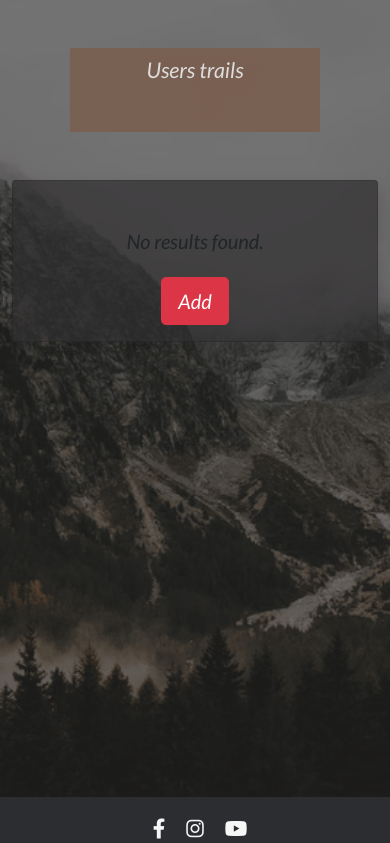
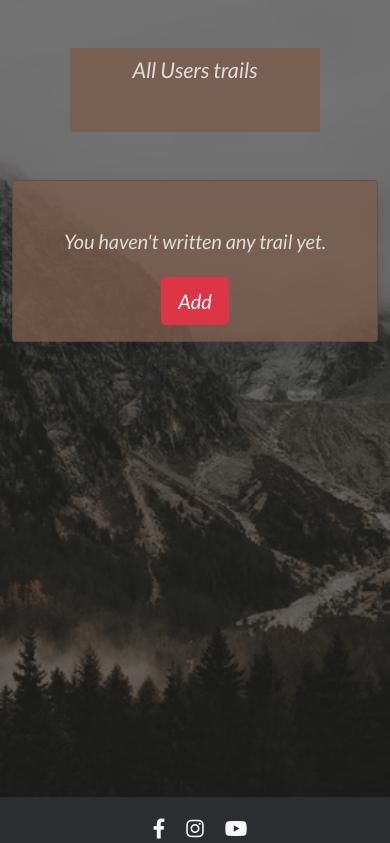
Before and after one commit to KonstantinaStrantzali/MyTrail-App-Project, a Flask app: page /manage_trails in a window 390 px wide. Shown: the part 63-906 px from the top of the page. Run offline with Flask 2, Linux system fonts and the light colour scheme; data that the repository does not hold is empty; some libraries are stand-ins or nearby versions.

Commit message:
final alterations, amends on responsive layout

```diff
--- a/app.py
+++ b/app.py
@@ -322,4 +322,4 @@ if __name__ == "__main__":
     app.run(
         host=os.environ.get("IP", "0.0.0.0"),
         port=int(os.environ.get("PORT", "5000")),
-        debug=False)
+        debug=True)
--- a/static/css/style.css
+++ b/static/css/style.css
@@ -1,7 +1,7 @@
 @import url('https://fonts.googleapis.com/css2?family=Lato:ital,wght@1,300;1,400&family=Permanent+Marker&display=swap');
 
 body {
-  margin-bottom: 5%;
+  margin-bottom:5%;
   font-family: 'Lato', sans-serif;
   background-color: #2C2D31;
 }
@@ -11,7 +11,6 @@ html {
   font-family: 'Lato', sans-serif;
   position: relative;
   padding-bottom: 35px;
-
   min-height: 100vh;
 
 }
@@ -37,7 +36,6 @@ html {
   margin-top: 0;
   background-size: cover;
   box-shadow: inset 0 0 0 2000px rgba(37, 36, 37, 0.61);
-
 }
 
 .register-hero-image {
@@ -70,8 +68,6 @@ html {
   padding-bottom: 10px;
 }
 
-
-
 .search-bar-icon {
   font-size: 20px;
   margin-right: 10px;
@@ -82,7 +78,6 @@ html {
 .navbar {
   background-color: #2C2D31 !important;
 }
-
 
 .navbar-brand {
   color: #DEDDDB;
@@ -120,8 +115,6 @@ html {
   font-size: 15px;
 
 }
-
-
 
 /* Buttons */
 .btn-welcome {
@@ -199,8 +192,6 @@ html {
   color: #DEDDDB;
 }
 
-
-
 .btn-delete:hover,
 .btn-search:hover {
   background-color: #2C2D31;
@@ -242,7 +233,6 @@ footer {
 
 .card {
   background-color: rgba(48, 47, 48, 0.699);
-
 
 }
 
@@ -372,10 +362,6 @@ footer {
 .profile-card {
   background-color: rgba(122, 92, 73, 0.781);
   color: #DEDDDB;
-  width: 100%;
-  position: relative;
-
-
 }
 
 .trail-content {
--- a/static/js/script.js
+++ b/static/js/script.js
@@ -17,7 +17,7 @@
 /* form input validation */
     function checkInput(input) {
       const value = input.value;
-      if (value.length <= 1) {
+      if (value.length < 1) {
         input.classList.remove("is-valid");
         input.classList.add("is-invalid");
       }
--- a/templates/manage-trails.html
+++ b/templates/manage-trails.html
@@ -1,73 +1,71 @@
 {% extends "base.html" %}
 {% block content %}
 
-<section class="hero-image">
-  <div class="container-fluid">
-    <div class="row justify-content-center mb-3">
-      <h4 class="username text-center my-5">Users trails</h4>
+<section class="hero-image pb-1">
+  <div class="container-fluid ">
+    <div class="row justify-content-center">
+      <h4 class="username text-center my-5"> All Users trails</h4>
       {% if trails %}
       {% for trail in trails %}
-      <div class="container-fluid">
-        <!-- Cards to display list of users trails -->
-        <div class="card-profile pt-5 shadow p-3 mb-5 rounded profile-card">
+      <!-- Cards to display list of trails -->
+      <div class="card pt-5 shadow p-3 mb-5 rounded profile-card">
         <div class="row">
           {% if trail.image_url %}
           <div class="col-md-4 col-4 d-none d-md-block">
-              <img src="{{ trail.image_url }}" class="img-thumbnail" alt="Trail image">
+            <img src="{{ trail.image_url }}" class="img-thumbnail float-start" alt="Trail image">
           </div>
           {% else %}
-            <div class="col-4  d-none d-md-block">
-              <img src="/static/images/signIn-image.png" class="img-thumbnail" alt="Default image">
+          <div class="col-md-4  col-4  d-none d-md-block">
+            <img src="/static/images/default-image.png" class="img-thumbnail float-start" alt="Default image ">
           </div>
+
           {% endif %}
+
           <div class="col-4 col-md-4 col-lg-2">
             <div class="mt-md-5 mb-4 trail-content">{{ trail.title }}</div>
           </div>
           <div class="col-4 col-md-2  col-lg-2 d-none d-lg-block">
             <div class="mt-5 trail-content">{{ trail.location}}</div>
           </div>
-            <div class="col-4 col-md-2 col-lg-1  mt-md-5">
+          <div class="col-4  col-md-2 col-lg-1 mt-md-5">
             <div class="push">
               <a href="{{ url_for('edit_trail', trail_id=trail._id ) }}" class="btn-edit-trail">
                 Edit
               </a>
             </div>
           </div>
+          <!-- Button trigger modal -->
           <div class="col-4 col-md-2 col-lg-1 mt-md-5">
-              <button type="button" class="btn btn-lg btn-delete-trail text-shadow btn-danger" data-bs-toggle="modal"
+            <button type="button" class="btn text-shadow btn-lg btn-delete-trail btn-danger" data-bs-toggle="modal"
               data-bs-target="#modal-{{ trail._id }}">
               Delete
             </button>
           </div>
         </div>
       </div>
-      </div>
-    </div>
   {% endfor %}
+
   {% else %}
   <div class="container-fluid">
-        <div class="card pt-5 shadow p-3 mb-5 rounded" id="profile-card">
+    <div class="card pt-5 shadow p-3 mb-5 rounded profile-card">
       <div class="row text-center ">
-            <h5 class="col-12 mb-4">
-              No results found.
+        <h5 class="col-12 mb-4 trail-content">
+          You haven't written any trail yet.
         </h5>
         <div class="col-12 text-center">
           <a class="btn btn-danger btn-lg" href="{{ url_for('add_trail') }}">Add</a>
         </div>
       </div>
     </div>
-      </div>
-    </div>
-  </div>
-</div>
     {% endif %}
-</section>
+
     <!-- Modal -->
     {% for trail in trails %}
-  <div class="modal fade" id="modal-{{ trail._id }}" tabindex="-1" aria-labelledby="{{ trail._id }}" aria-hidden="true">
-    <div class="modal-dialog">
-      <div class="modal-content" id="{{ trail._id }}">
-        <div class="modal-header">
+    <div class="modal fade" id="modal-{{ trail._id }}" tabindex="-1" aria-labelledby="{{ trail._id }}">
+
+      <div class="modal-dialog ">
+        <div class="modal-content delete-modal">
+          <div class="modal-header" id="{{ trail._id }}">
             <button type="button" class="btn-close" data-bs-dismiss="modal" aria-label="Close"></button>
           </div>
           <div class="modal-body">
@@ -77,12 +75,17 @@
             <button type="button" class="btn btn-cancel" data-bs-dismiss="modal">
               Cancel
             </button>
-          <a href="{{ url_for('delete_managetrail', trail_id=trail._id ) }}" role="button" class="btn text-shadow btn-danger">
+            <a href="{{ url_for('delete_trail', trail_id=trail._id ) }}" role="button"
+              class="btn text-shadow btn-danger">
               Delete Trail
             </a>
           </div>
         </div>
       </div>
     </div>
+    </div>
+    </div>
     {% endfor %}
+</section>
+
 {% endblock %}
```
Also changed, not shown: TESTING.md (+6 -1 lines), templates/profile.html (+6 -7 lines), 1 other file. Lines whose indentation alone changed are shown as unchanged.
